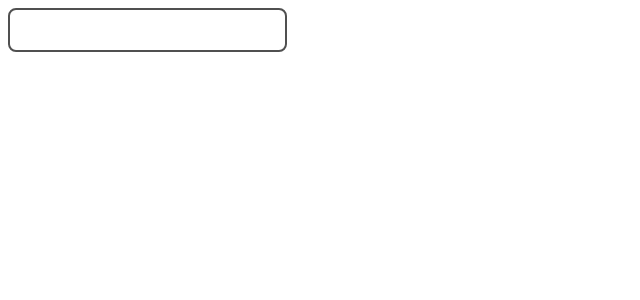
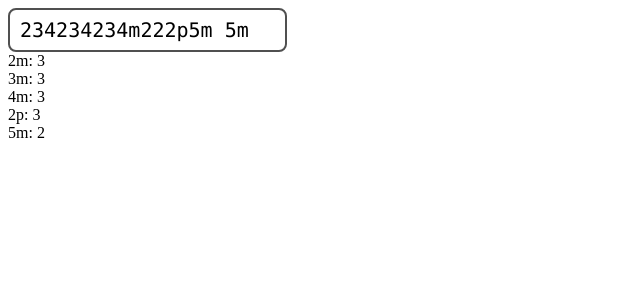
Before and after one commit to accup/rules-card, a Vue app: page / in a window 1280 px wide. Shown: the top 300 px of the page, without its empty margins (0-640 px from the left). Built offline with nearby package versions, Linux system fonts and the light colour scheme.

Commit message:
カードの初期値を変更

```diff
--- a/src/components/Main/index.vue
+++ b/src/components/Main/index.vue
@@ -56,7 +56,7 @@ class CardTagger {
   }
 }
 
-const cardSetText = ref('')
+const cardSetText = ref('234234234m222p5m 5m')
 const cardSet = computed((): Multiset<string> => {
   const cardSet = new Multiset(new CardTagger())
   for (const match of cardSetText.value.matchAll(/(\d+)([^\d\W])/g)) {
```
